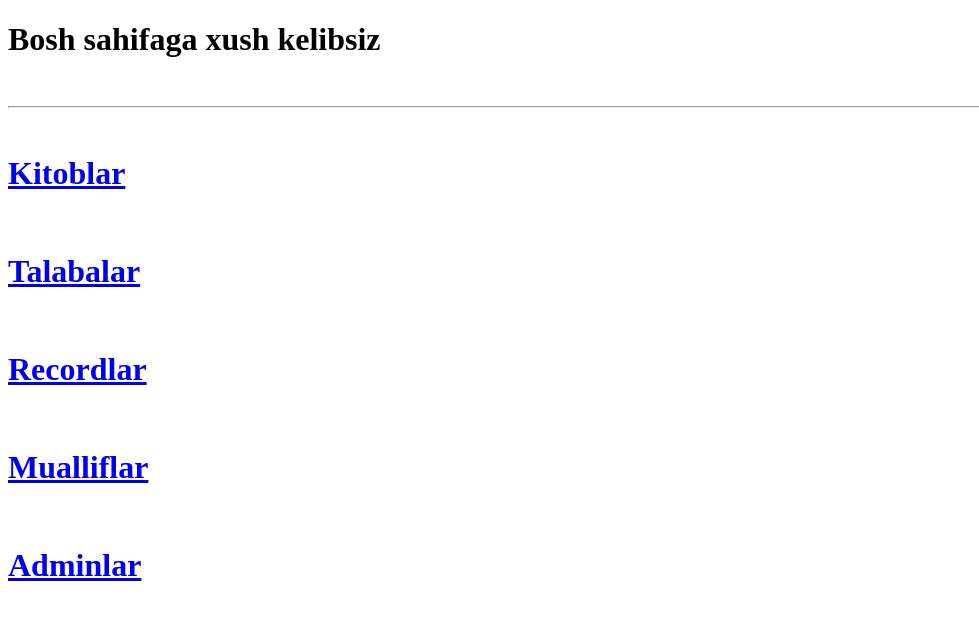
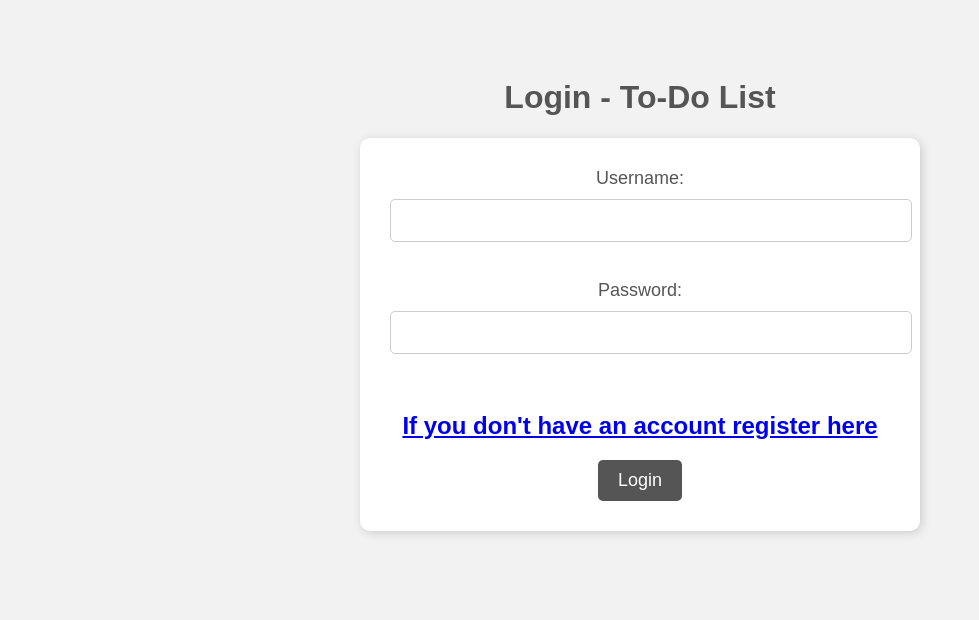
Before and after one commit to akhmedov04/kutubxona_boshqaruv_tizimi, a Django app: page / in a window 1280 px wide. Shown: the top 620 px of the page, without its empty margins (0-979 px from the left). Run offline with Django 3.2, Linux system fonts and the light colour scheme.

Commit message:
Registation

```diff
--- a/Kutubxona/settings.py
+++ b/Kutubxona/settings.py
@@ -38,7 +38,6 @@ INSTALLED_APPS = [
     'django.contrib.messages',
     'django.contrib.staticfiles',
     'asosiy',
-    'userapp'
 ]
 
 MIDDLEWARE = [
--- a/Kutubxona/urls.py
+++ b/Kutubxona/urls.py
@@ -21,7 +21,9 @@ urlpatterns = [
     path('admin/', admin.site.urls),
     path('salom/', salomlash),
     path('salomber/', salom),
-    path('', main),
+    path('main/', main),
+    path('', loginview),
+    path('register/', registerview),
     path('talabalar/', talabalar),
     path('kitoblar/', kitoblar),
     path('talabalar/<int:son>/', talaba),
@@ -31,4 +33,5 @@ urlpatterns = [
     path('mualliflar/<int:son>', muallif),
     path('records/', records),
     path('admins/', admins),
+    path('logout/', logoutview),
 ]
--- a/asosiy/views.py
+++ b/asosiy/views.py
@@ -1,5 +1,7 @@
 from django.shortcuts import render, redirect
 from django.http import HttpResponse
+from django.contrib.auth import authenticate, login, logout
+from django.contrib.auth.models import *
 from .models import *
 from .forms import *
 
@@ -12,7 +14,9 @@ def salom(request):
     return render(request, "salom.html", data)
 
 def main(request):
-    return render(request, "bosh_sahifa.html")
+    if request.user.is_authenticated:
+        return render(request, "bosh_sahifa.html")
+    return redirect('/')
 
 def talabalar(request):
     if request.method == 'POST':
@@ -53,18 +57,19 @@ def mualliflar(request):
     return render(request, "mualliflar.html", data)
 
 def kitoblar(request):
-    if request.method == 'POST':
-        forma = KitobForm(request.POST)
-        if forma.is_valid():
-            forma.save()
-        return redirect('/kitoblar/')
+    if request.user.is_authenticated:
+        if request.method == 'POST':
+            forma = KitobForm(request.POST)
+            if forma.is_valid():
+                forma.save()
+            return redirect('/kitoblar/')
     soz = request.GET.get('qidirish')
     if soz is None:
         kt = Kitob.objects.all()
     else:
         kt = Kitob.objects.filter(nom__contains=soz)
     data = {"kitoblar": kt, "mualliflar": Muallif.objects.all(),
-            "forma": KitobForm}
+            "forma": KitobForm, "user": User.objects.all()}
     return render(request, "kitoblar.html", data)
 
 def talaba(request, son):
@@ -112,3 +117,28 @@ def admins(request):
     data= {'adminlar': Admin.objects.all(),
            'forma': AdminForm}
     return render(request, 'admins.html', data)
+
+def loginview(request):
+    if request.method == 'POST':
+        user = authenticate(
+            username=request.POST.get('l'),
+            password=request.POST.get('p'),
+        )
+        if user is None:
+            return redirect("/")
+        login(request, user)
+        return redirect('/main/')
+    return render(request, 'login.html')
+
+def logoutview(request):
+    logout(request)
+    return redirect('/')
+
+def registerview(request):
+    if request.method == "POST" and request.POST.get('p') == request.POST.get('cp'):
+        User.objects.create_user(
+            username=request.POST.get('l'),
+            password=request.POST.get('p')
+        )
+        return redirect('/')
+    return render(request, 'register.html')
--- /dev/null
+++ b/templates/login.html
@@ -0,0 +1,65 @@
+<!DOCTYPE html>
+<html>
+  <head>
+    <meta charset="UTF-8">
+    <title>Login - To-Do List</title>
+    <style>
+      /* Add some styling to the page */
+      body {
+        font-family: Arial, sans-serif;
+        background-color: #f2f2f2;
+        padding: 50px;
+        text-align: center;
+      }
+      h1 {
+        color: #555;
+      }
+      form {
+        background-color: #fff;
+        padding: 30px;
+        border-radius: 10px;
+        box-shadow: 2px 2px 10px #ccc;
+        margin: 0 auto;
+        width: 500px;
+      }
+      label {
+        display: block;
+        font-size: 18px;
+        color: #555;
+        margin-bottom: 10px;
+      }
+      input[type="text"],
+      input[type="password"] {
+        font-size: 18px;
+        padding: 10px;
+        width: 100%;
+        margin-bottom: 20px;
+        border-radius: 5px;
+        border: 1px solid #ccc;
+      }
+      input[type="submit"] {
+        background-color: #555;
+        color: #fff;
+        font-size: 18px;
+        padding: 10px 20px;
+        border-radius: 5px;
+        border: none;
+        cursor: pointer;
+      }
+      input[type="submit"]:hover {
+        background-color: #333;
+      }
+    </style>
+  </head>
+  <body>
+    <h1>Login - To-Do List</h1>
+    <form method="post"> {%csrf_token%}
+      <label for="username">Username:</label>
+      <input type="text" id="username" name="l" required><br><br>
+      <label for="password">Password:</label>
+      <input type="password" id="password" name="p" required><br><br>
+      <h2><a href="/register/">If you don't have an account register here</a></h2>
+      <input type="submit" value="Login">
+    </form>
+  </body>
+</html>
```
Also changed, not shown: templates/kitoblar.html (+6 -4 lines), templates/register.html (added, +67 -0 lines), asosiy/admin.py (line endings or trailing spaces), db.sqlite3.
